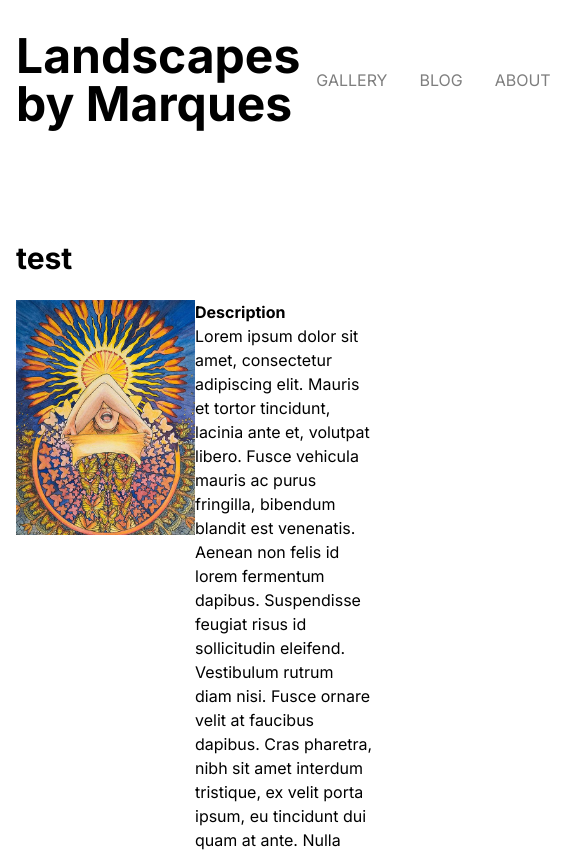
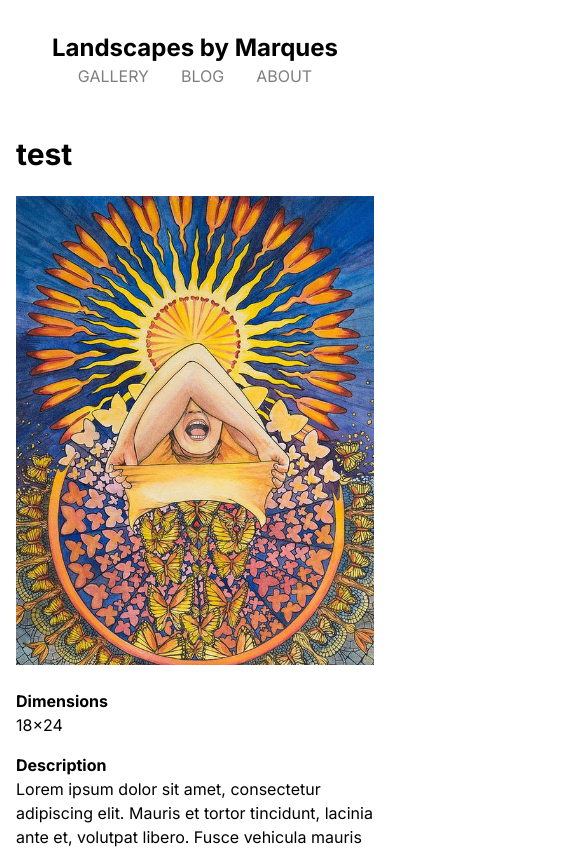
Before and after one commit to marques-j-robinson/landscapes-by-marques, a Next.js app: page /gallery/1 in a window 390 px wide. Shown: the top 852 px of the page, 567 px wide, since content can reach past the window. Built offline with nearby package versions, Linux system fonts and the light colour scheme.

Commit message:
add responsive styles sitewide

```diff
--- a/app/about/page.tsx
+++ b/app/about/page.tsx
@@ -4,9 +4,9 @@ import Image from "next/image";
 
 export default function About() {
   return (
-    <div className="grid grid-cols-2">
-        <Image alt="Profile picture" src="/about.png" width={250} height={100} />
-        <div>
+    <div className="grid grid-cols-1 md:grid-cols-2">
+        <Image className="w-full m-auto sm:m-0 sm:w-auto" alt="Profile picture" src="/about.png" width={250} height={100} />
+        <div className="mt-12 sm:mt-0">
             <p className="mb-2">Started painting in the “Alla Prima” technique after watching Bob Ross with some friends one evening in 2018. The way he mentioned that anyone could paint inspired me to try for myself. After seeing the magic, I started getting serious about the craft. Learning the nuances and gaining a clear understanding of how to create beautiful landscapes.</p>
             <p className="mb-2">Thus far I’ve gone through two phases.</p>
             <p className="mb-2">The first, a time of trial and error. Hands on learning with minimal material on small canvas just to get familiar with the basics. These are not glamorous, but I consider them my "Early Works".</p>
--- a/app/blog/page.tsx
+++ b/app/blog/page.tsx
@@ -37,7 +37,7 @@ function Post({post}) {
 
 export default function Blog() {
   return (
-    <div className="grid grid-cols-3 gap-4">
+    <div className="grid grid-cols-1 md:grid-cols-3 gap-4">
         {blogPosts.map(post => <Post key={post.id} post={post} />)}
     </div>
   );
--- a/app/gallery/[id]/page.tsx
+++ b/app/gallery/[id]/page.tsx
@@ -15,13 +15,13 @@ export default function GalleryDetail() {
     return (
         <>
             <h2 className="text-3xl font-bold mb-6">{painting.title}</h2>
-            <div className="grid grid-cols-2">
+            <div className="grid grid-cols-1 lg:grid-cols-2">
                 <Image alt={painting.title} src={painting.filename} width={500} height={500} />
-                <div>
+                <div className="mt-6 lg:mt-0">
+                    <p><strong>Dimensions</strong></p>
+                    <p className="mb-4">{painting.dimensions}</p>
                     <p><strong>Description</strong></p>
-                    <p className="mb-4">{painting.description}</p>
-                    <p><strong>Dimensions</strong></p>
-                    <p>{painting.dimensions}</p>
+                    <p>{painting.description}</p>
                 </div>
             </div>
         </>
--- a/app/layout.tsx
+++ b/app/layout.tsx
@@ -16,12 +16,13 @@ export default function RootLayout({
   return (
     <html lang="en">
         <head>
+            <meta name="viewport" content="width=device-width, initial-scale=1" />
             <title>Landscapes by Marques</title>
         </head>
-        <body className={inter.className}>
-            <header className="container mx-auto px-4 mt-8 mb-28">
-                <nav className="flex flex-row items-center space-between justify-between">
-                    <Link href="/"><h1 className="text-5xl font-bold">Landscapes by Marques</h1></Link>
+        <body className={`min-h-screen flex flex-col ${inter.className}`}>
+            <header className="container mx-auto px-4 mt-8 mb-12 sm:mb-28">
+                <nav className="flex flex-col sm:flex-row items-center space-between justify-between">
+                    <Link href="/"><h1 className="text-2xl md:text-4xl font-bold">Landscapes by Marques</h1></Link>
                     <ul className="flex flex-row">
                         <li className={`px-4 uppercase ${pathname === "/" ? "active" : ""}`}><Link href="/">Gallery</Link></li>
                         <li className={`px-4 uppercase ${pathname === "/blog" ? "active" : ""}`}><Link href="/blog">Blog</Link></li>
@@ -29,7 +30,7 @@ export default function RootLayout({
                     </ul>
                 </nav>
             </header>
-            <main className="container mx-auto px-4 mb-24">
+            <main className="flex-1 container mx-auto px-4 mb-24">
                 {children}
             </main>
             <footer className="border-t border-black pt-12">
--- a/app/page.tsx
+++ b/app/page.tsx
@@ -32,7 +32,7 @@ function Painting({id, filename, title}) {
 
 export default function Home() {
   return (
-    <div className="grid grid-cols-3 gap-4">
+    <div className="grid grid-cols-1 md:grid-cols-3 gap-4">
         {paintings.map(({id, filename, title}) => <Painting key={id} id={id} filename={filename} title={title} />)}
     </div>
   );
```
